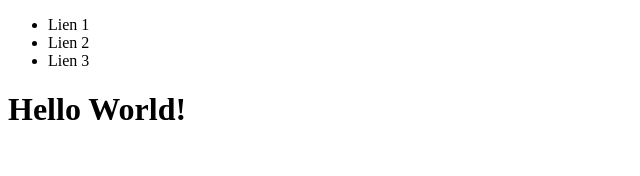
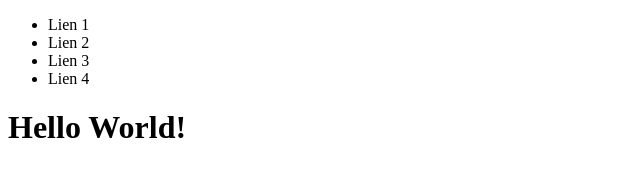
Before and after one commit to Manilow69/skills-introduction-to-github, a plain HTML site: page index.html in a window 1280 px wide. Shown: the whole page, without its empty margins (0-640 px from the left). Drawn offline with Linux system fonts and the light colour scheme.

Commit message:
Quatrième lien ajouté

```diff
--- a/index.html
+++ b/index.html
@@ -8,6 +8,7 @@
         <li>Lien 1</li>
         <li>Lien 2</li>
         <li>Lien 3</li>
+        <li>Lien 4</li>
     </ul>
 </head>
 <body>
```
